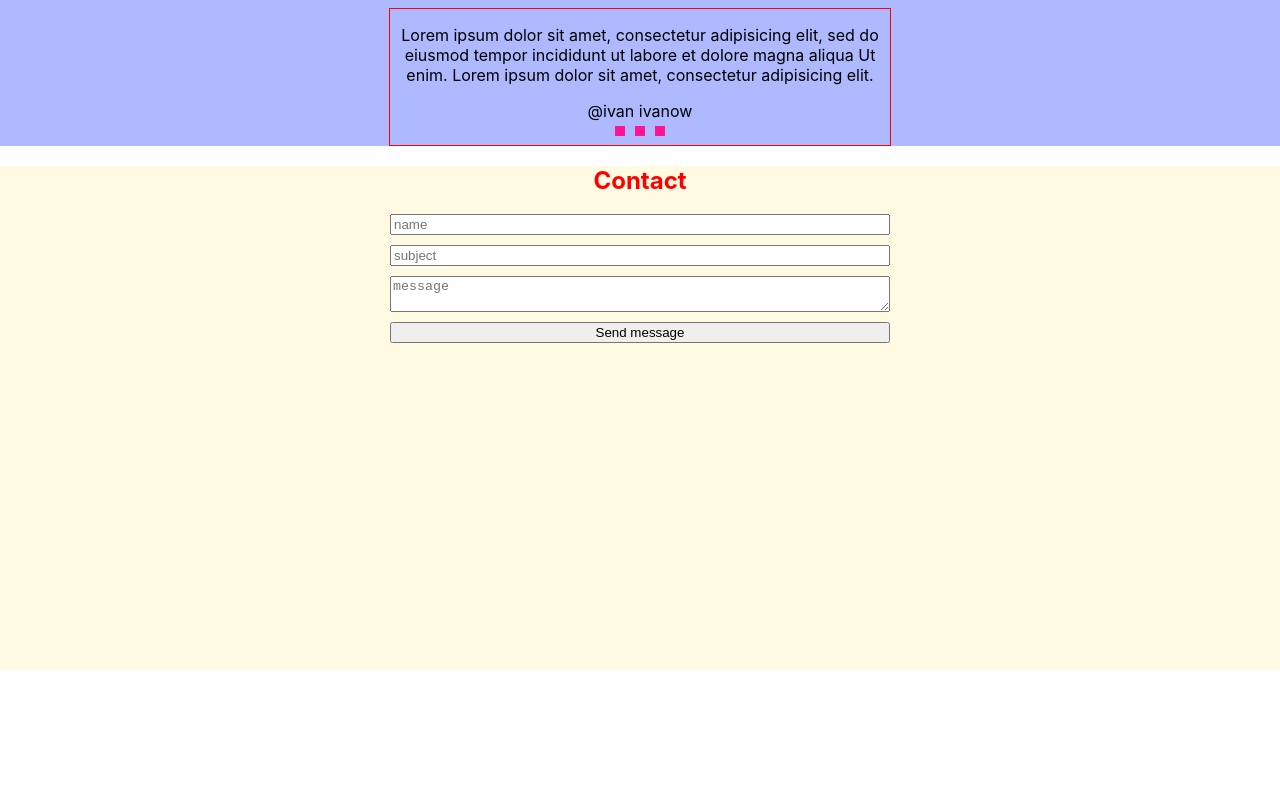
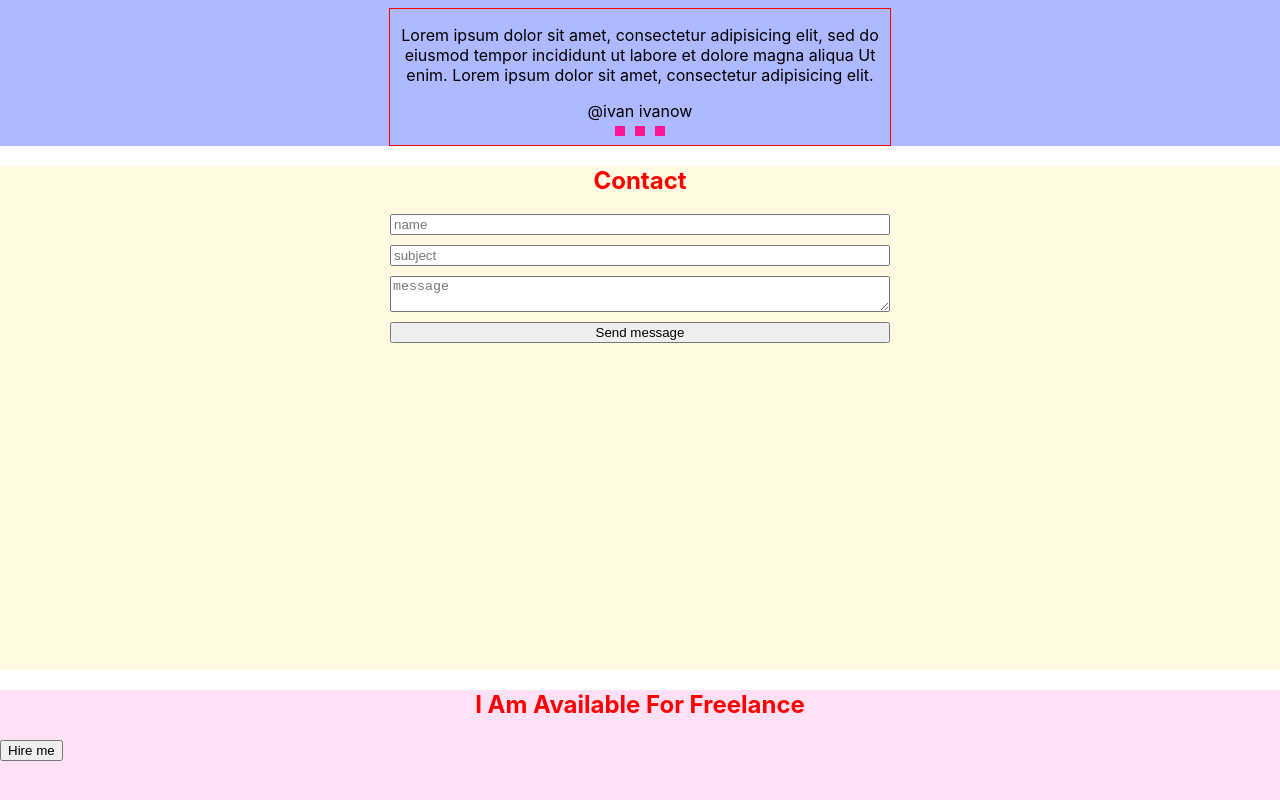
Before and after one commit to jan-web/portf-it-incubator, a React app: page / in a window 1280 px wide. Shown: the part 2605-3405 px from the top of the page. Before the commit the page ends 3275 px from the top, so only its background shows below. Built offline with nearby package versions, Linux system fonts and the light colour scheme.

Commit message:
feat: The started block Skigan has been done

```diff
--- a/src/App.tsx
+++ b/src/App.tsx
@@ -3,6 +3,7 @@ import { Header } from './layout/header/Header';
 import { Contact } from './layout/section/contacts/Contact';
 import { Main } from './layout/section/main/Main';
 import { Skills } from './layout/section/skills/Skills';
+import { Slogan } from './layout/section/slogan/Slogan';
 import { Testimony } from './layout/section/testimony/Testimony';
 import { Works } from './layout/section/works/Works';
 
@@ -17,6 +18,7 @@ function App() {
             <Works />
             <Testimony />
             <Contact />
+            <Slogan />
         </div>
     );
 }
--- /dev/null
+++ b/src/layout/section/slogan/Slogan.tsx
@@ -0,0 +1,19 @@
+import React from 'react'
+import styled from 'styled-components'
+import { SectionTitle } from '../../../components/SectionTitle'
+import { Button } from '../../../components/Button'
+
+export const Slogan = () => {
+  return (
+    <StyledSlogan>
+      <SectionTitle>I Am Available For Freelance</SectionTitle>
+      <Button>Hire me</Button>
+      </StyledSlogan>
+  )
+}
+
+
+const StyledSlogan = styled.section`
+  min-height: 30vh;
+  background-color: #ffe1f5;
+`
```
